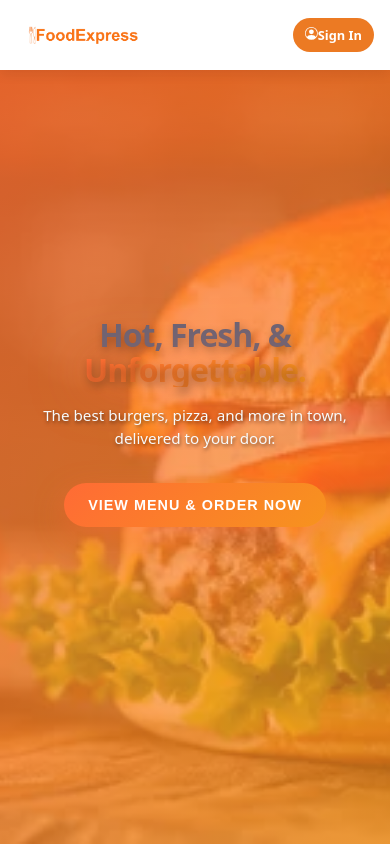
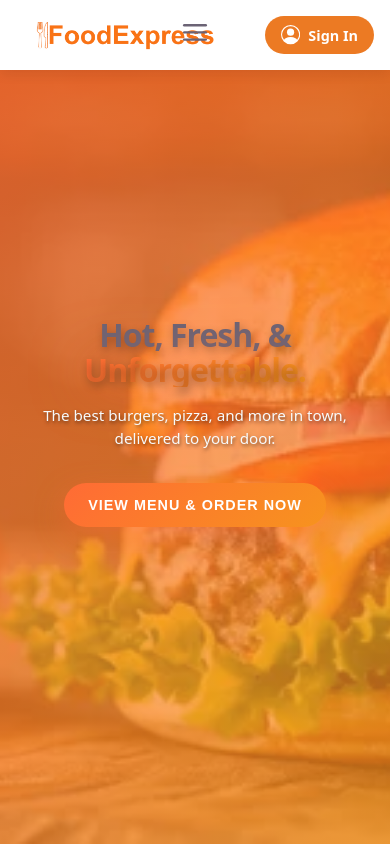
Before and after one commit to amine-essafil/restaurant-app, a React (Vite) app: page / in a window 390 px wide. Shown: the top 844 px of the page. Built offline with nearby package versions, Linux system fonts and the light colour scheme; no server answers.

Commit message:
feat(navbar): implement responsive mobile navigation with toggle menu

```diff
--- a/src/components/Navbar/Navbar.css
+++ b/src/components/Navbar/Navbar.css
@@ -1,4 +1,3 @@
-/* --- Global Variables --- */
 :root {
   --primary-orange: #EC7A23;
   --text-dark: #333;
@@ -9,24 +8,24 @@
   --navbar-height: 70px;
 }
 
-/* --- Navbar --- */
+/* --- NAVBAR --- */
 .navbar {
   height: var(--navbar-height);
   width: 100%;
   background-color: var(--bg-light);
   box-shadow: var(--shadow);
+  display: flex;
+  justify-content: center;
+  align-items: center;
   position: fixed;
   top: 0;
   left: 0;
   z-index: 1000;
-  display: flex;
-  justify-content: center;
-  align-items: center;
   padding: 0 2rem;
   box-sizing: border-box;
 }
 
-/* --- Container --- */
+/* --- CONTAINER --- */
 .navbar-container {
   width: 100%;
   max-width: 1200px;
@@ -35,120 +34,142 @@
   align-items: center;
 }
 
-/* --- Logo --- */
+/* --- LOGO --- */
 .navbar-logo {
   display: flex;
   align-items: center;
+  cursor: pointer;
 }
 
 .navbar-logo img {
   height: 65px;
+  width: auto;
   object-fit: contain;
 }
 
-/* --- NAV LINKS (IMPORTANT FIX) --- */
-.navbar ul {
+/* --- LINKS --- */
+.navbar-links {
   list-style: none;
   display: flex;
   gap: 2.5rem;
   margin: 0;
   padding: 0;
+  font-weight: 500;
 }
 
-.navbar ul li a,
-.navbar ul li a:visited {
+.navbar-links a {
   text-decoration: none;
   color: var(--text-dark);
-  font-weight: 500;
   font-size: 1rem;
   transition: color 0.3s ease;
 }
 
-.navbar ul li a:hover {
+.navbar-links a:hover {
   color: var(--primary-orange);
 }
 
-/* --- Actions --- */
+/* Active mobile menu */
+.navbar-links.active {
+  display: flex;
+}
+
+/* --- ACTIONS --- */
 .navbar-actions {
   display: flex;
   align-items: center;
-  gap: 1rem;
+  gap: 1.5rem;
 }
 
-/* Sign In button */
+/* SIGN IN BUTTON */
 .navbar-signin-btn {
+  display: flex;
+  align-items: center;
+  gap: 0.5rem;
+  padding: 0.6rem 1rem;
+  border-radius: 50px;
+  cursor: pointer;
+  font-size: 0.9rem;
+  font-weight: 600;
+  transition: all 0.3s ease;
+  border: none;
   background-color: var(--primary-orange);
   color: var(--text-light);
-  padding: 0.6rem 1rem;
-  border-radius: 50px;
   text-decoration: none;
-  font-weight: 600;
-  transition: 0.3s ease;
 }
 
 .navbar-signin-btn:hover {
   opacity: 0.9;
 }
 
-/* Profile */
+/* PROFILE BUTTON */
 .navbar-profile-btn {
+  display: flex;
+  align-items: center;
+  gap: 0.5rem;
+  padding: 0.6rem 1rem;
+  border-radius: 50px;
+  cursor: pointer;
+  font-size: 0.9rem;
+  font-weight: 600;
+  transition: all 0.3s ease;
   background-color: #f0f0f0;
   color: var(--text-dark);
-  padding: 0.6rem 1rem;
-  border-radius: 50px;
   border: 1px solid var(--border-color);
-  font-weight: 600;
-  cursor: pointer;
+  text-decoration: none;
 }
 
-/* --- MOBILE MENU ICON (si tu l’utilises plus tard) --- */
+.navbar-profile-btn:hover {
+  background-color: #e6e6e6;
+}
+
+.profile-icon {
+  font-size: 1.2rem;
+}
+
+/* --- MOBILE MENU --- */
 .navbar-mobile-icon {
   display: none;
   font-size: 1.8rem;
   cursor: pointer;
 }
 
-/* --- RESPONSIVE --- */
+/* RESPONSIVE */
 @media (max-width: 768px) {
   .navbar {
     padding: 0 1rem;
   }
 
-  /* menu vertical */
-  .navbar ul {
+  .navbar-links {
+    display: none;
     position: absolute;
     top: var(--navbar-height);
     left: 0;
     width: 100%;
     flex-direction: column;
-    background: var(--bg-light);
+    background-color: var(--bg-light);
     box-shadow: var(--shadow);
-    display: none;
+    gap: 0;
+    padding: 1rem 0;
   }
 
-  .navbar ul.active {
+  .navbar-links.active {
     display: flex;
   }
 
-  .navbar ul li {
+  .navbar-links li {
+    width: 100%;
     text-align: center;
-    padding: 1rem 0;
   }
 
-  .navbar-actions {
-    gap: 0.75rem;
+  .navbar-links a {
+    display: block;
+    padding: 1rem;
+  }
+
+  .navbar-mobile-icon {
+    display: block;
+    position: absolute;
+    left: 50%;
+    transform: translateX(-50%);
   }
 }
-
-/* Small phones */
-@media (max-width: 400px) {
-  .navbar-logo img {
-    height: 40px;
-  }
-
-  .navbar-signin-btn,
-  .navbar-profile-btn {
-    padding: 0.5rem 0.75rem;
-    font-size: 0.8rem;
-  }
-}
--- a/src/components/Navbar/Navbar.jsx
+++ b/src/components/Navbar/Navbar.jsx
@@ -1,9 +1,9 @@
+import React, { useState } from "react";
 import "./Navbar.css";
 import { useAuth } from "../../context/AuthContext";
 import {  Link, Navigate, useNavigate } from "react-router-dom";
 import Logo from "../../assets/images/logo.png";
-import { useState } from "react";
-
+//ICONS
 const FaUserCircle = () => (
   <svg
     stroke="currentColor"
@@ -88,19 +88,23 @@ const Navbar = () => {
   return (
     <nav className="navbar">
       <div className="navbar-container">
-
         <Link to="/" className="navbar-logo">
           <img src={Logo} alt="FoodExpress Logo" />
         </Link>
-
-         <ul >
+      <div
+          className="navbar-mobile-icon"
+          onClick={() => setMenuOpen(!menuOpen)}
+        >
+          {menuOpen ? <FiX /> : <FiMenu />}
+        </div>
+        <ul className={menuOpen ? "navbar-links active" : "navbar-links"}>
           <li>
-            <Link to="/" >
+            <Link to="/" onClick={() => setMenuOpen(false)}>
               Home
             </Link>
           </li>
           <li>
-            <Link to="/menu" >
+            <Link to="/menu" onClick={() => setMenuOpen(false)}>
               Menu
             </Link>
           </li>
@@ -108,14 +112,12 @@ const Navbar = () => {
             <a onClick={(e) => handleScroll(e, "offers")}>Offers</a>
           </li>
           <li>
-            <Link to="/contact" >
+            <Link to="/contact" onClick={() => setMenuOpen(false)}>
               Contact
             </Link>
           </li>
-
         </ul>
-
-      <div className="navbar-actions">
+        <div className="navbar-actions">
           {isLoggedIn ? (
             <Link to="/profile" className="navbar-profile-btn">
               <FaUserCircle />
@@ -128,7 +130,6 @@ const Navbar = () => {
             </Link>
           )}
         </div>
-
       </div>
     </nav>
   );
```
